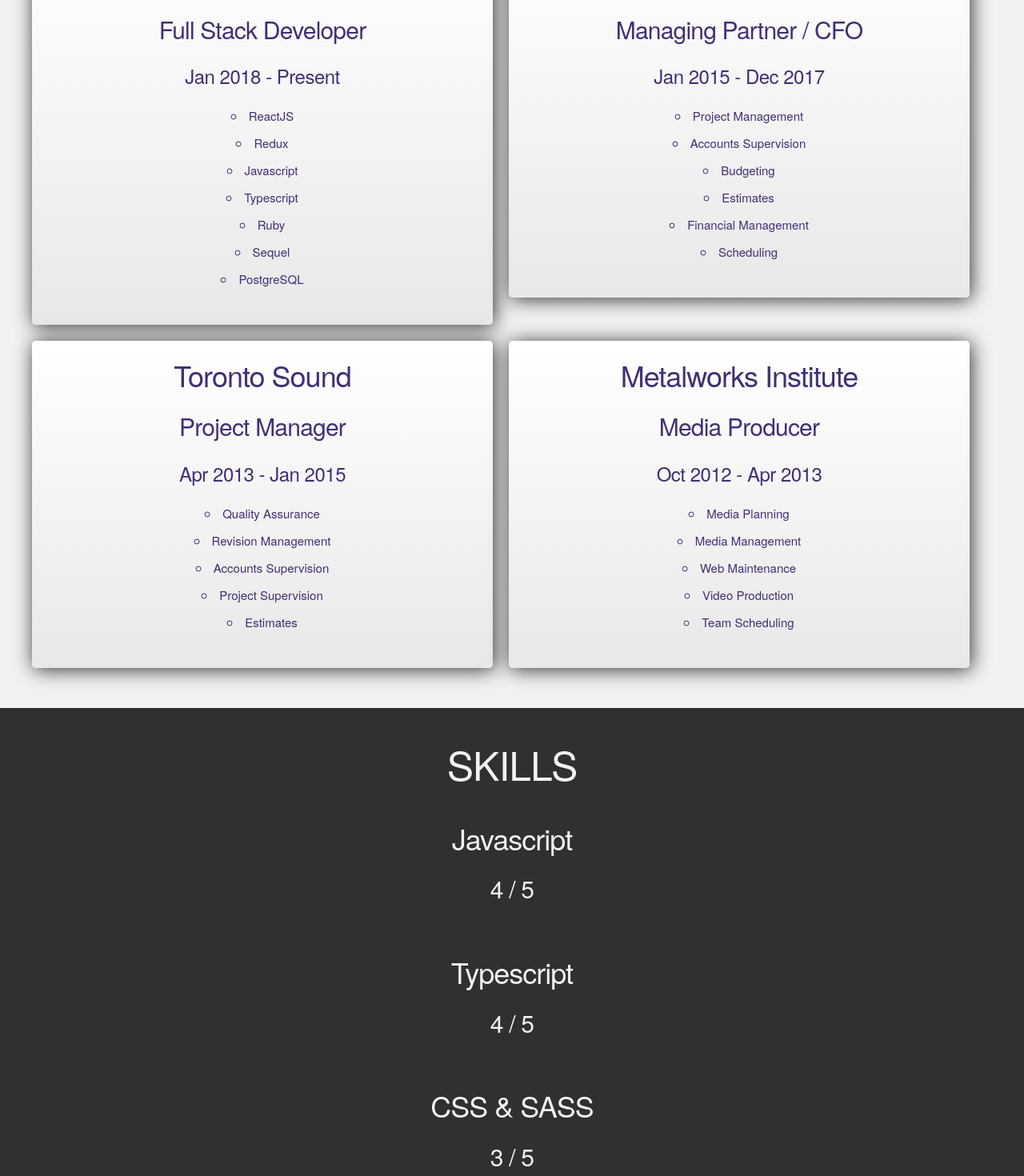
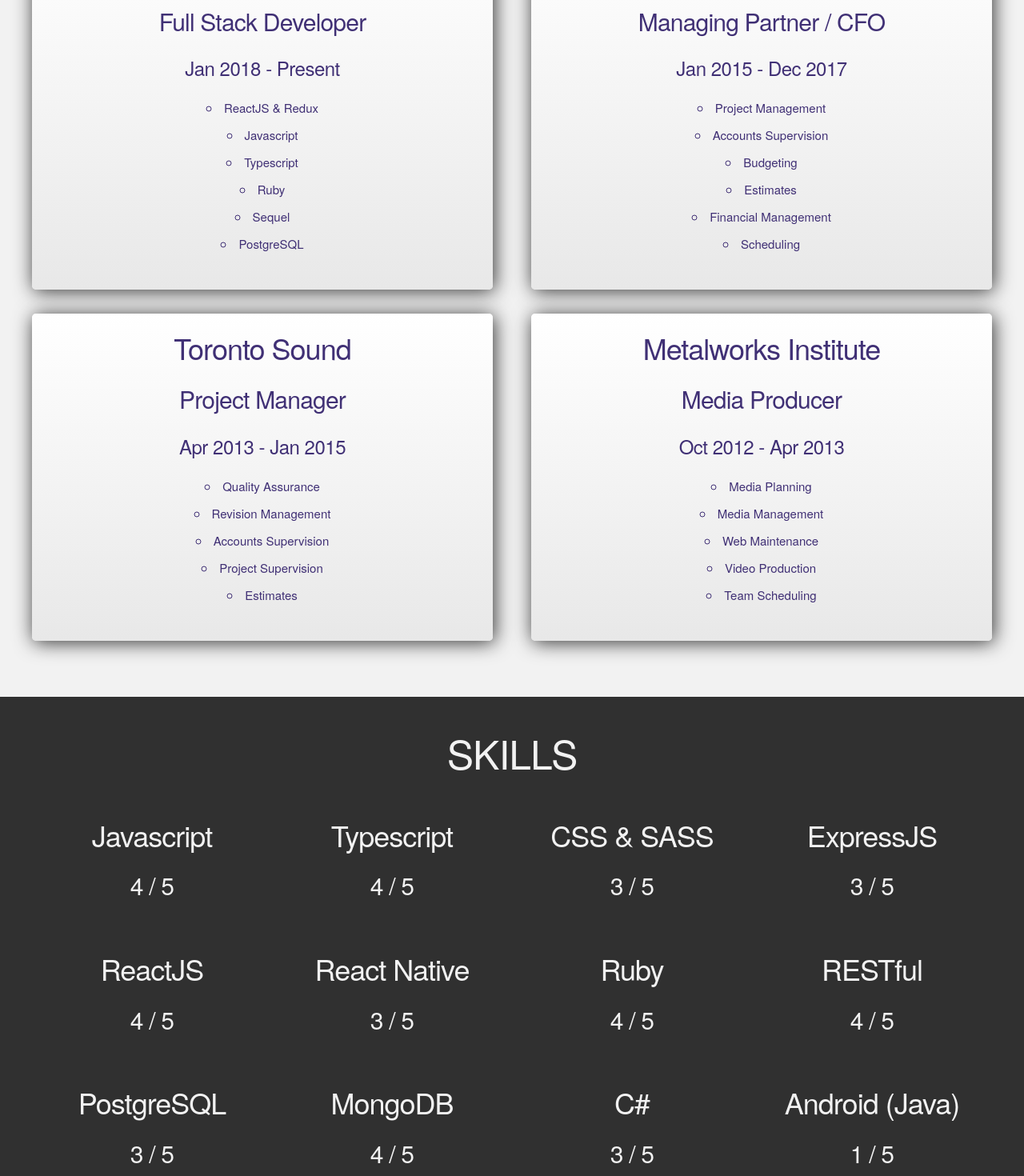
Before and after one commit to coryjamescrook/resume, a Next.js app: page / in a window 1280 px wide. Shown: the part 1800-3270 px from the top of the page at 80% size. Built offline with nearby package versions, Linux system fonts and the light colour scheme.

Commit message:
make the site not super ugly

```diff
--- a/content/index.js
+++ b/content/index.js
@@ -16,7 +16,7 @@ const content = {
         company: 'Akira Health',
         title: 'Full Stack Developer',
         dates: 'Jan 2018 - Present',
-        duties: ['ReactJS', 'Redux', 'Javascript', 'Typescript', 'Ruby', 'Sequel', 'PostgreSQL']
+        duties: ['ReactJS & Redux', 'Javascript', 'Typescript', 'Ruby', 'Sequel', 'PostgreSQL']
       },
       {
         company: 'Toronto Sound',
--- a/styles/base.css
+++ b/styles/base.css
@@ -18,6 +18,8 @@ html {
 
 .skill-card {
   padding: 2rem 2rem;
+  display: inline-block;
+  box-sizing: border-box;
 }
 
 .link {
@@ -124,11 +126,7 @@ html {
 .bio__blurb {
   font-size: 2rem;
   max-width: 80%;
-}
-
-.bio__blurb > p {
-  margin-right: auto;
-  margin-left: auto;
+  margin: 0 auto;
 }
 
 
@@ -152,7 +150,7 @@ html {
 }
 
 .experience__job {
-  margin: 1rem;
+  margin-bottom: 3rem;
 }
 
 .experience__job-company {
@@ -192,7 +190,7 @@ html {
 }
 
 .skills__stack-list {
-
+  margin-top: 3rem;
 }
 
 .skills__stack-item {
@@ -234,3 +232,41 @@ html {
 .contact__linkedin {
 
 }
+
+
+/* MEDIA QUERIES */
+
+/* Larger than mobile */
+@media (min-width: 400px) {
+  .skill-card {
+    width: 100%;
+  }
+}
+
+/* Larger than phablet (also point when grid becomes active) */
+@media (min-width: 550px) {
+  .skill-card {
+    width: 100%;
+  }
+}
+
+/* Larger than tablet */
+@media (min-width: 750px) {
+  .skill-card {
+    width: 50%;
+  }
+}
+
+/* Larger than desktop */
+@media (min-width: 1000px) {
+  .skill-card {
+    width: 33.33%;
+  }
+}
+
+/* Larger than Desktop HD */
+@media (min-width: 1200px) {
+  .skill-card {
+    width: 25%;
+  }
+}
```
